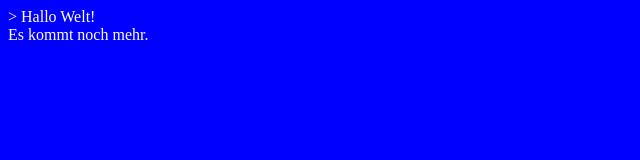
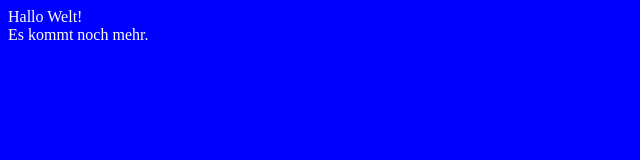
Before and after one commit to kyrierichard/kyrierichard.github.io, a plain HTML site: page index.html in a window 1280 px wide. Shown: the full height of the page, 0-640 px from the left. Drawn offline with Linux system fonts and the light colour scheme.

Commit message:
Update index.html

```diff
--- a/index.html
+++ b/index.html
@@ -2,6 +2,6 @@
 <head>
 	<title>Hahohe Hertha.de</title>
 </head>
-	<body bgcolor="blue" text="white">>
+	<body bgcolor="blue" text="white">
 		Hallo Welt!<br>Es kommt noch mehr.
 	</body>
```
